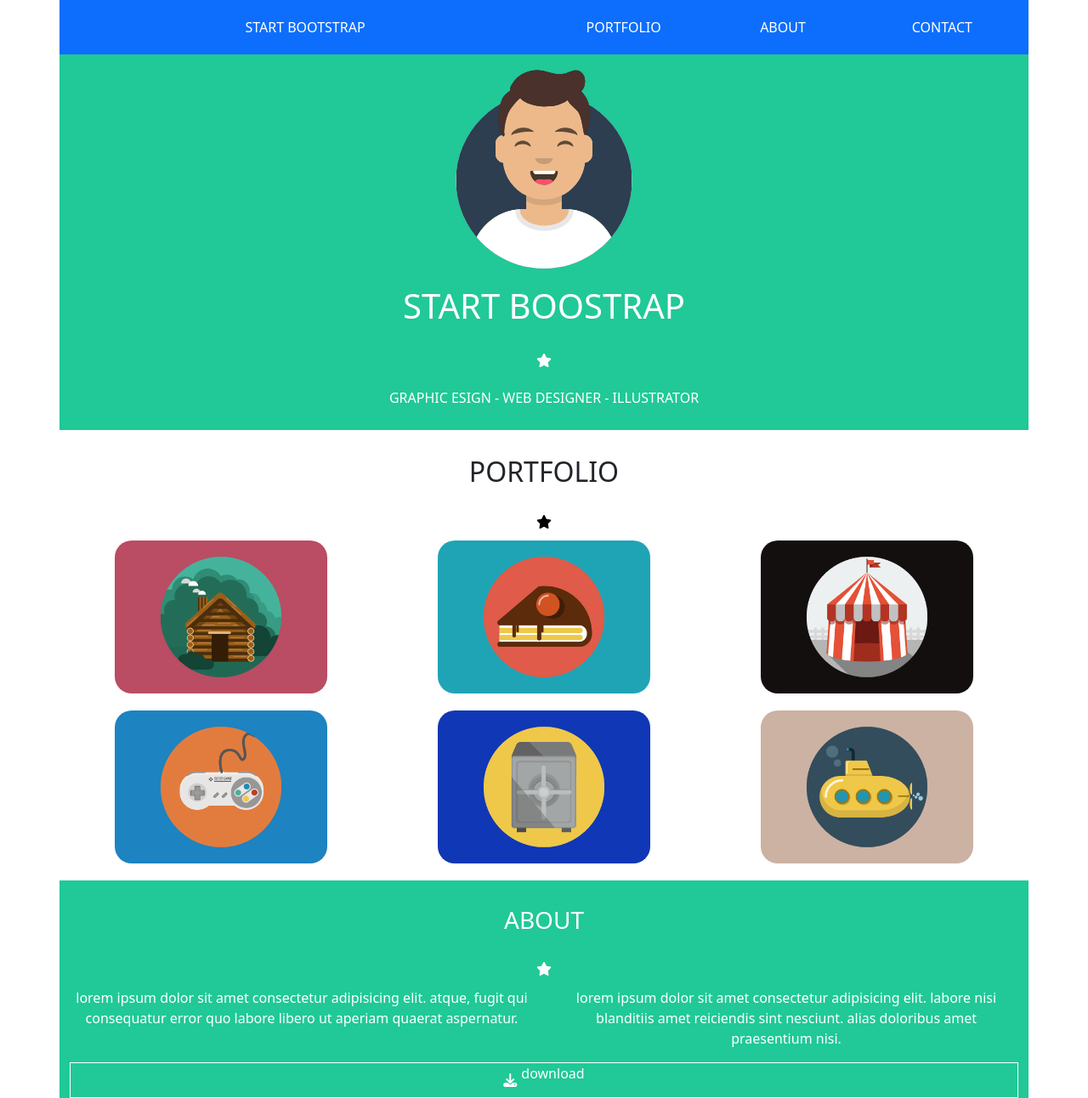
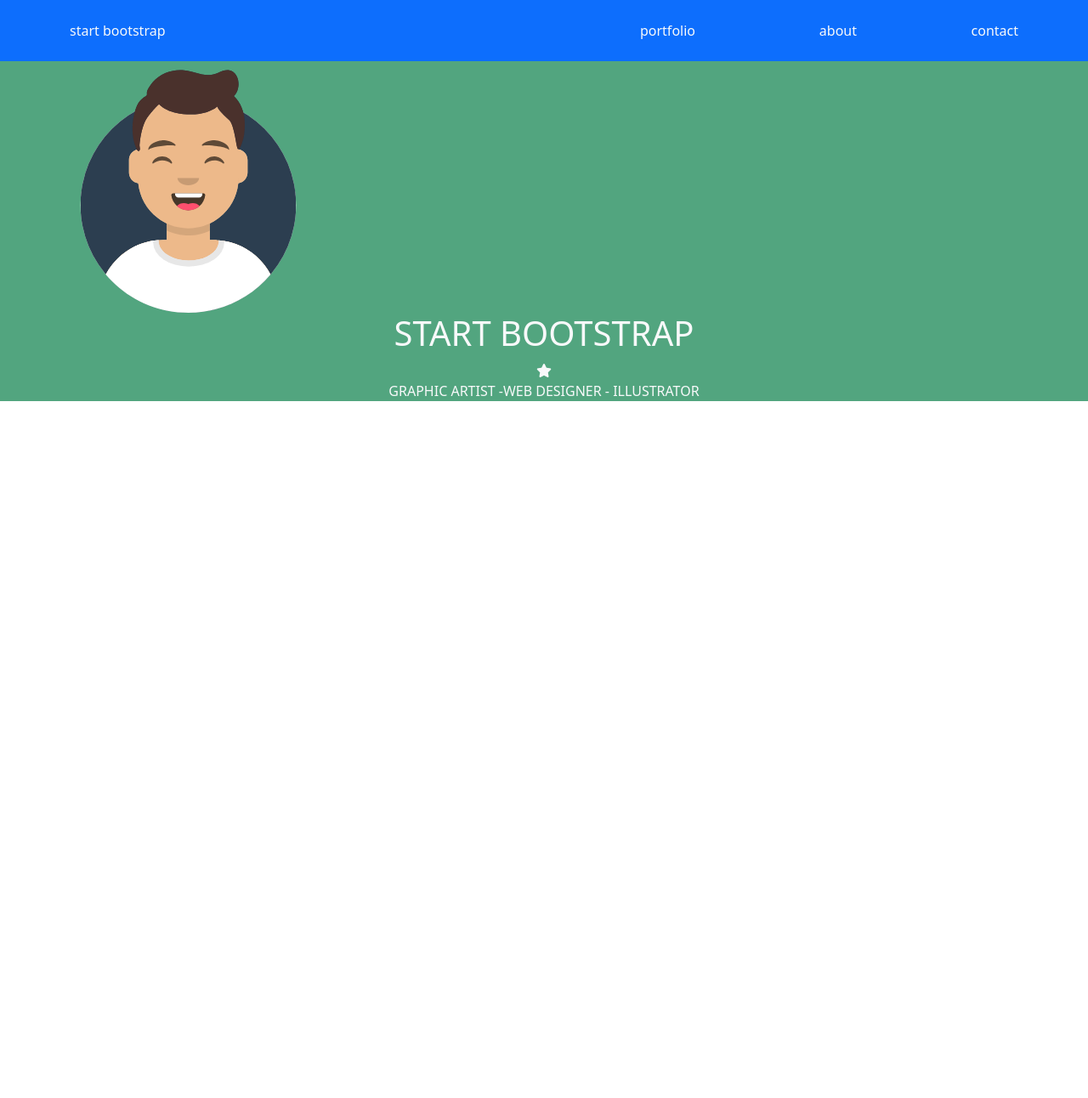
Before and after one commit to martinaapalazzi/html-css-bootstrap-freelancer, a plain HTML site: page index.html in a window 1280 px wide. Shown: the whole page at 85% size. After the commit the page ends 800 px from the top, so only its background shows below. Drawn offline with nearby package versions, Linux system fonts and the light colour scheme.

Commit message:
re-doing excersise

```diff
--- a/index.html
+++ b/index.html
@@ -11,118 +11,37 @@
     <title>Bootstrap Freelancer</title>
 </head>
 <body>
-    <header class="container text-center header-container">
-        <nav class="row">
-            <div class="col">
-                <div>
-                    <a href="#">start bootstrap</a>
-                </div>
-            </div>
-            <div class="col">
-                <div class="row">
-                    <div class="col-4">
-                        <a href="#">portfolio</a>
-                    </div>
-                    <div class="col-4">
-                        <a href="#">about</a>
-                    </div>
-                    <div class="col-4">
-                        <a href="#">contact</a>
+    <header class="container-fluid bg-primary">
+        <div class="container">
+            <div class="row py-4 text-light">
+                <div class="col">start bootstrap</div>
+                <div class="col">
+                    <div class="row text-end">
+                        <div class="col">portfolio</div>
+                        <div class="col">about</div>
+                        <div class="col">contact</div>
                     </div>
                 </div>
             </div>
-        </nav>
+        </div>
     </header>
 
     <main>
-        <section class="container text-center green-container">
-            <div class="row">
-                <div class="col-12">
+        <section class="container-fluid bg-success bg-opacity-75">
+            <div class="container-sm text-center text-light">
+                <div class="img-container">
                     <img src="avatar.svg" alt="">
                 </div>
-            </div>
-            <div class="row">
-                <div class="col-12">
-                    <h1>start boostrap</h1>
+                <div class="uppercase">
+                    <h1>start bootstrap</h1>
+                </div>
+                <div>
+                    <i class="fa-solid fa-star"></i>
+                </div>
+                <div class="uppercase">
+                    graphic artist -web designer - illustrator
                 </div>
             </div>
-            <div class="row">
-                <div class="col-12">
-                    <i class="fa-solid fa-star" style="color: #ffffff;"></i>
-                </div>
-            </div>
-            <div class="row">
-                <div class="col-12">
-                    <p class="uppercase"> graphic esign - web designer - illustrator</p>
-                </div>
-            </div>
-        </section>
-
-        <section class="container text-center">
-            <div class="row">
-                <div class="col-12">
-                    <h2>portfolio</h2>
-                </div>
-            </div>
-            <div class="row">
-                <div class="col-12 black-icons">
-                    <i class="fa-solid fa-star"></i>
-                </div>
-            </div>
-
-            <div class="row">
-                <div class="col-4">
-                    <img src="cabin.png" alt="">
-                </div>
-                <div class="col-4">
-                    <img src="cake.png" alt="">
-                </div>
-                <div class="col-4">
-                    <img src="circus.png" alt="">
-                </div>
-                <div class="col-4">
-                    <img src="game.png" alt="">
-                </div>
-                <div class="col-4">
-                    <img src="safe.png" alt="">
-                </div>
-                <div class="col-4">
-                    <img src="submarine.png" alt="">
-                </div>
-            </div>
-        </section>
-
-        <section class="container text-center green-container">
-            <div class="row">
-                <div class="col-12">
-                    <h3>about</h3>
-                </div>
-            </div>
-            <div class="row">
-                <div class="col-12">
-                    <i class="fa-solid fa-star" style="color: #ffffff;"></i>
-                </div>
-            </div>
-            <div class="row">
-                <div class="col">
-                    <div class="row">
-                        <div class="col">
-                            <p class="no-uppercase">Lorem ipsum dolor sit amet consectetur adipisicing elit. Atque, fugit qui consequatur error quo labore libero ut aperiam quaerat aspernatur.</p>
-                        </div>
-                        <div class="col">
-                            <p class="no-uppercase">Lorem ipsum dolor sit amet consectetur adipisicing elit. Labore nisi blanditiis amet reiciendis sint nesciunt. Alias doloribus amet praesentium nisi.</p>
-                        </div>
-                    </div>
-                </div>
-            </div>
-            <nav>
-                <a href="#" class="button-flex">
-                    <i class="fa-solid fa-download" style="color: #ffffff;"></i>
-                    <p class="no-uppercase">
-                        Download
-                    </p>
-                </a>
-            </nav>
         </section>
 
     </main>
--- a/style.css
+++ b/style.css
@@ -1,92 +1,12 @@
 /* HEADER */
 
-.header-container  {
-    background-color: var(--bs-primary);
-    padding: 20px;
-}
-
-a {
-    text-transform: uppercase;
-    text-decoration: none;
-    color: white;
-}
 
 /* MAIN */
 
-/* 1ST SECTION */
-
-.green-container {
-    background-color: #20c997;
-
-}
-
-.row > .col-12 > img {
-    width: 20%;
-}
-
-.green-container h1 {
-    text-transform: uppercase;
-    color: white;
-}
-
-.col-12 {
-    padding: 10px 0;
+.img-container {
+    width: 25%;
 }
 
 .uppercase {
-    color: white;
     text-transform: uppercase;
 }
-
-.black-icons {
-    color: black;
-}
-
-h2 {
-    text-transform: uppercase;
-    padding-top: 20px;
-}
-
-.row > .col-4 > img {
-    width: 70%;
-    margin-bottom: 20px;
-    border-radius: 20px;
-}
-
-h3 {
-    text-transform: uppercase;
-    color: white;
-    text-transform: uppercase;
-    padding-top: 20px;
-}
-
-.no-uppercase {
-    color: white;
-    text-transform: lowercase;
-}
-
-.button-flex {
-    display: flex;
-    justify-content: center;
-    align-items: center;
-    gap: 5px;
-    border: 1px white solid;
-}
-
-
-
-
-/* <div class="row">
-            <div class="col-12">
-                <nav>
-                    <a href="#" class="button-flex">
-                        <i class="fa-solid fa-download" style="color: #ffffff;"></i>
-                        <p class="no-uppercase">
-                            Download
-                        </p>
-                    </a>
-                </nav>
-            </div>
-        </div>
-
-*/
```
